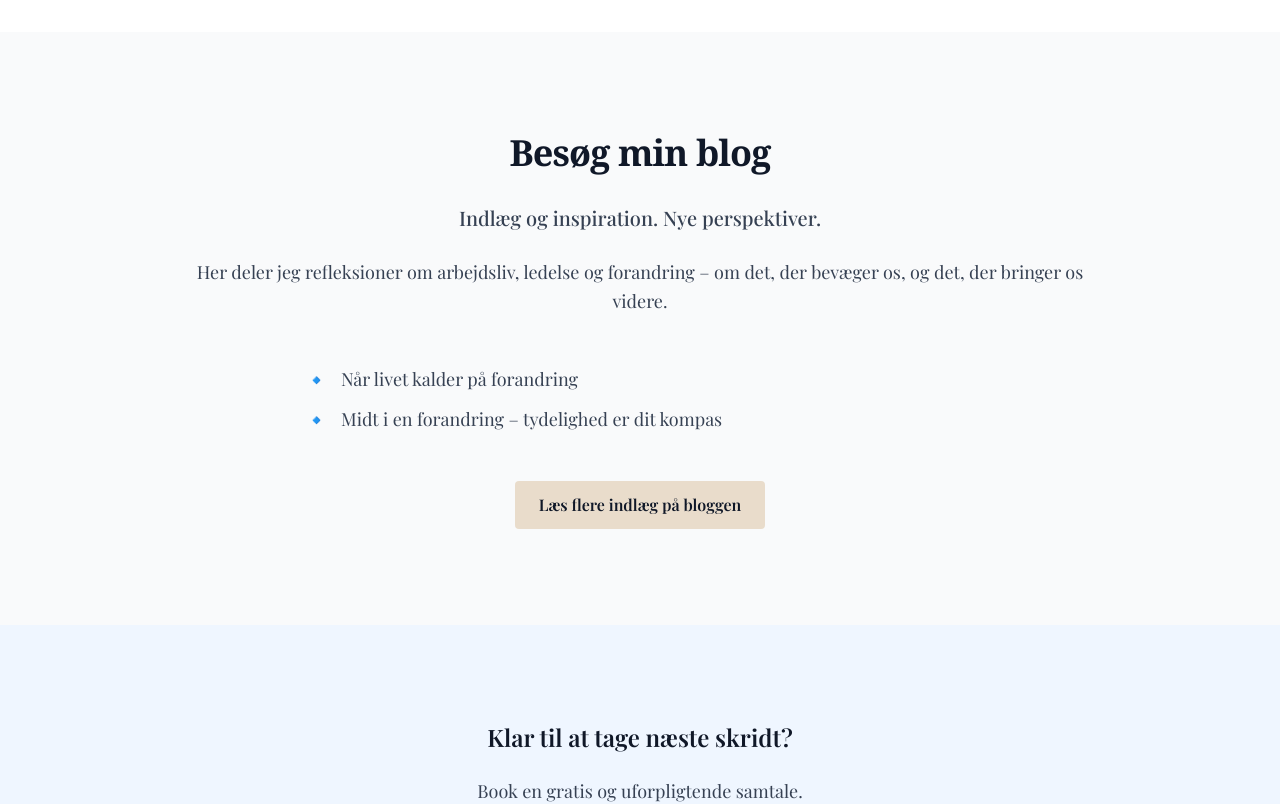
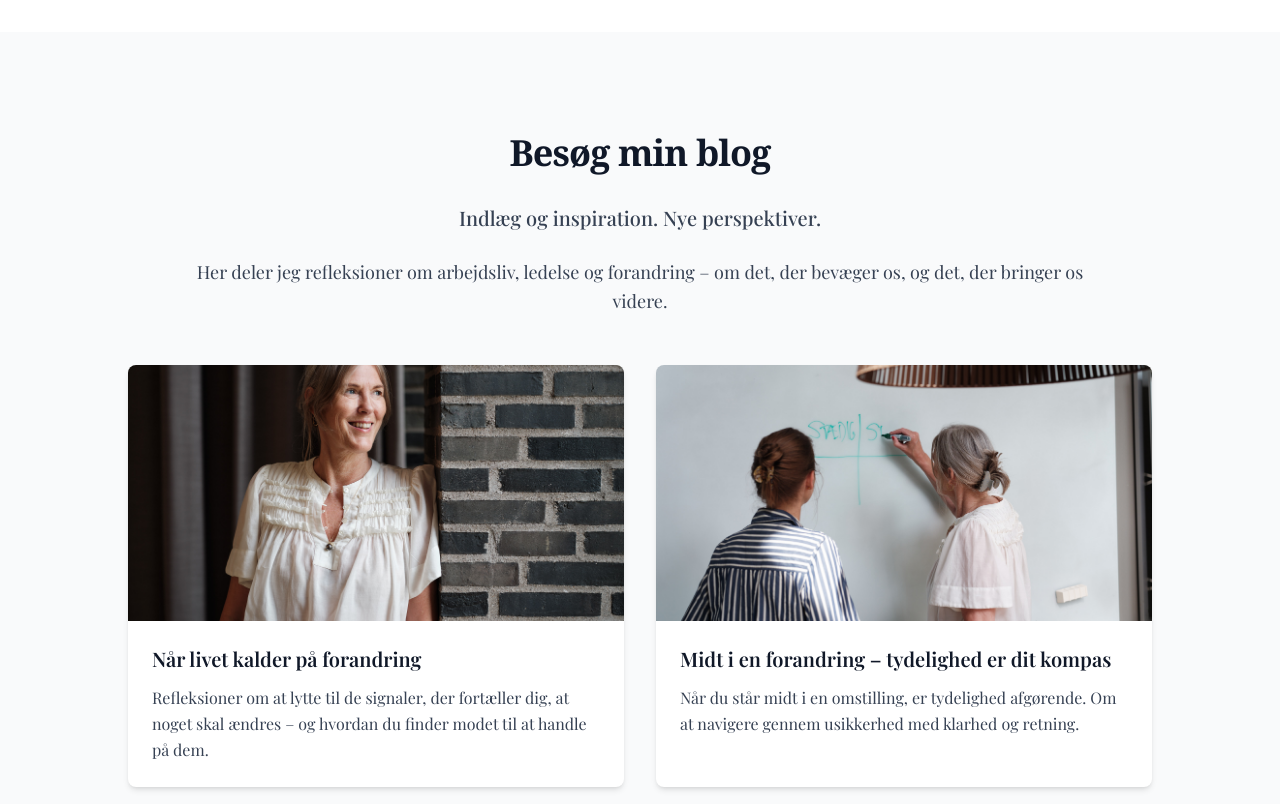
Before and after one commit to nordic-agency/marielouisestokholm, a Next.js app: page / in a window 1280 px wide. Shown: the part 6380-7184 px from the top of the page. Built offline with nearby package versions, Linux system fonts and the light colour scheme.

Commit message:
V2 Revision: Updated Blog section with image cards, titles and meta descriptions

```diff
--- a/src/app/page.tsx
+++ b/src/app/page.tsx
@@ -448,31 +448,62 @@ export default function Home() {
 
       {/* Blog & Inspiration */}
       <section className="py-24 px-6 bg-gray-50 text-gray-900">
-        <div className="max-w-4xl mx-auto text-center space-y-6">
+        <div className="max-w-6xl mx-auto">
+          <div className="text-center space-y-6 mb-12">
             <h2 className="text-3xl md:text-4xl font-serif font-bold text-gray-900 leading-snug tracking-tight">Besøg min blog</h2>
             <p className="text-lg md:text-xl leading-relaxed text-gray-700 font-medium">Indlæg og inspiration. Nye perspektiver.</p>
-          <p className="text-lg leading-relaxed text-gray-700">
+            <p className="text-lg leading-relaxed text-gray-700 max-w-4xl mx-auto">
               Her deler jeg refleksioner om arbejdsliv, ledelse og forandring – om det, der bevæger os, og det, der bringer os videre.
             </p>
+          </div>
 
-          {/* Blog post highlights */}
-          <div className="pt-6 space-y-3 text-left max-w-2xl mx-auto">
-            <div className="flex items-start">
-              <span className="text-[#e9dccb] mr-3 text-xl">🔹</span>
-              <a href="/blog/nar-livet-kalder-pa-forandring" className="text-lg text-gray-700 hover:text-gray-900 hover:underline transition">
+          {/* Blog post cards */}
+          <div className="grid md:grid-cols-2 gap-8 max-w-5xl mx-auto">
+            {/* Card 1 */}
+            <a href="/blog/nar-livet-kalder-pa-forandring" className="group bg-white rounded-lg shadow-md overflow-hidden hover:shadow-xl transition-shadow">
+              <div className="relative h-64 overflow-hidden">
+                <Image
+                  src="/images/når-livet-kalder.jpg"
+                  alt="Når livet kalder på forandring"
+                  width={600}
+                  height={400}
+                  className="w-full h-full object-cover group-hover:scale-105 transition-transform duration-300"
+                />
+              </div>
+              <div className="p-6">
+                <h3 className="text-xl font-semibold text-gray-900 mb-3 group-hover:text-[#8B4513] transition-colors">
                   Når livet kalder på forandring
+                </h3>
+                <p className="text-gray-700 leading-relaxed">
+                  Refleksioner om at lytte til de signaler, der fortæller dig, at noget skal ændres – og hvordan du finder modet til at handle på dem.
+                </p>
+              </div>
             </a>
+
+            {/* Card 2 */}
+            <a href="/blog/midt-i-en-forandring-tydelighed-er-dit-kompas" className="group bg-white rounded-lg shadow-md overflow-hidden hover:shadow-xl transition-shadow">
+              <div className="relative h-64 overflow-hidden">
+                <Image
+                  src="/images/tavle.jpg"
+                  alt="Midt i en forandring – tydelighed er dit kompas"
+                  width={600}
+                  height={400}
+                  className="w-full h-full object-cover group-hover:scale-105 transition-transform duration-300"
+                />
               </div>
-            <div className="flex items-start">
-              <span className="text-[#e9dccb] mr-3 text-xl">🔹</span>
-              <a href="/blog/midt-i-en-forandring-tydelighed-er-dit-kompas" className="text-lg text-gray-700 hover:text-gray-900 hover:underline transition">
+              <div className="p-6">
+                <h3 className="text-xl font-semibold text-gray-900 mb-3 group-hover:text-[#8B4513] transition-colors">
                   Midt i en forandring – tydelighed er dit kompas
+                </h3>
+                <p className="text-gray-700 leading-relaxed">
+                  Når du står midt i en omstilling, er tydelighed afgørende. Om at navigere gennem usikkerhed med klarhed og retning.
+                </p>
+              </div>
             </a>
-            </div>
           </div>
 
           {/* CTA knap */}
-          <div className="pt-6">
+          <div className="text-center mt-12">
             <a
               href="/blog"
               className="inline-block bg-[#e9dccb] hover:bg-[#d7c3ad] text-gray-900 font-semibold py-3 px-6 rounded transition"
```
Lines whose indentation alone changed are shown as unchanged.
